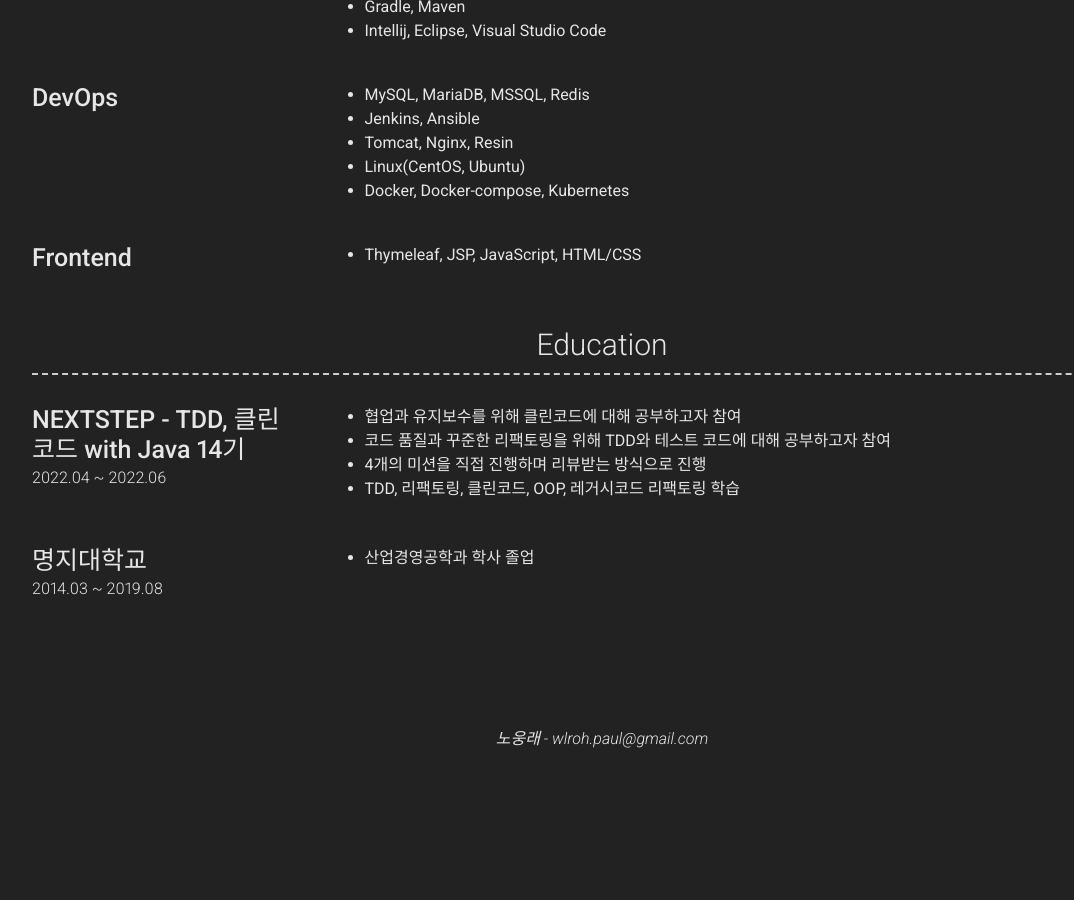
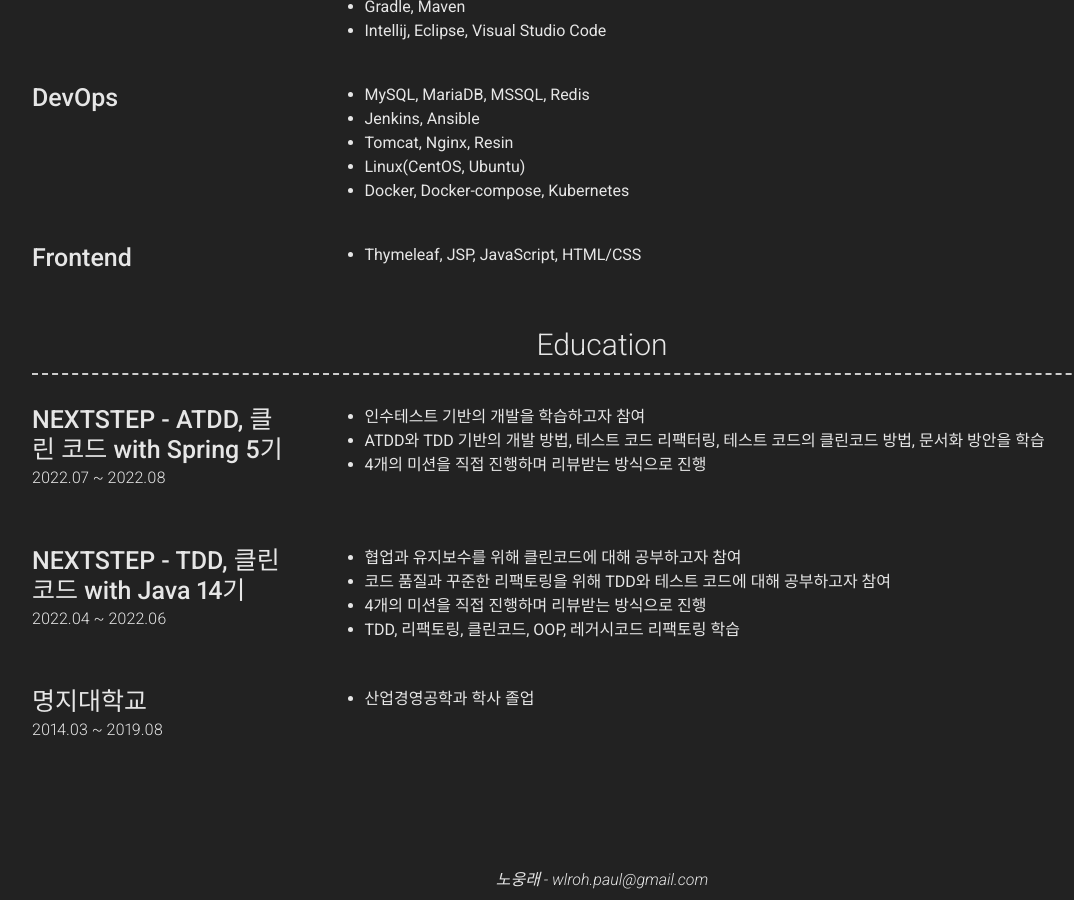
Before and after one commit to wlroh/wlroh.github.io, a Jekyll site: the page built from resume.md, in a window 1280 px wide and 900 px high, scrolled down 4206 px. Shown: the whole window, without its empty margins (38-1112 px from the left). Built offline with Jekyll 4.4.1, drawn with Linux system fonts in a browser that asks for light colours; nearby versions of some CDN libraries; before the commit the page ends 4965 px from its top, so only the background shows below that.

Commit message:
docs: education 최신화

```diff
--- a/_data/resume/education.yml
+++ b/_data/resume/education.yml
@@ -1,6 +1,14 @@
 - title: Education
   layout: list
   content:
+    - layout: left
+      left_area_vertical_align: top
+      title: NEXTSTEP - ATDD, 클린 코드 with Spring 5기
+      caption: 2022.07 ~ 2022.08
+      description: |
+        * 인수테스트 기반의 개발을 학습하고자 참여
+        * ATDD와 TDD 기반의 개발 방법, 테스트 코드 리팩터링, 테스트 코드의 클린코드 방법, 문서화 방안을 학습
+        * 4개의 미션을 직접 진행하며 리뷰받는 방식으로 진행
     - layout: left
       left_area_vertical_align: top
       title: NEXTSTEP - TDD, 클린 코드 with Java 14기
```
